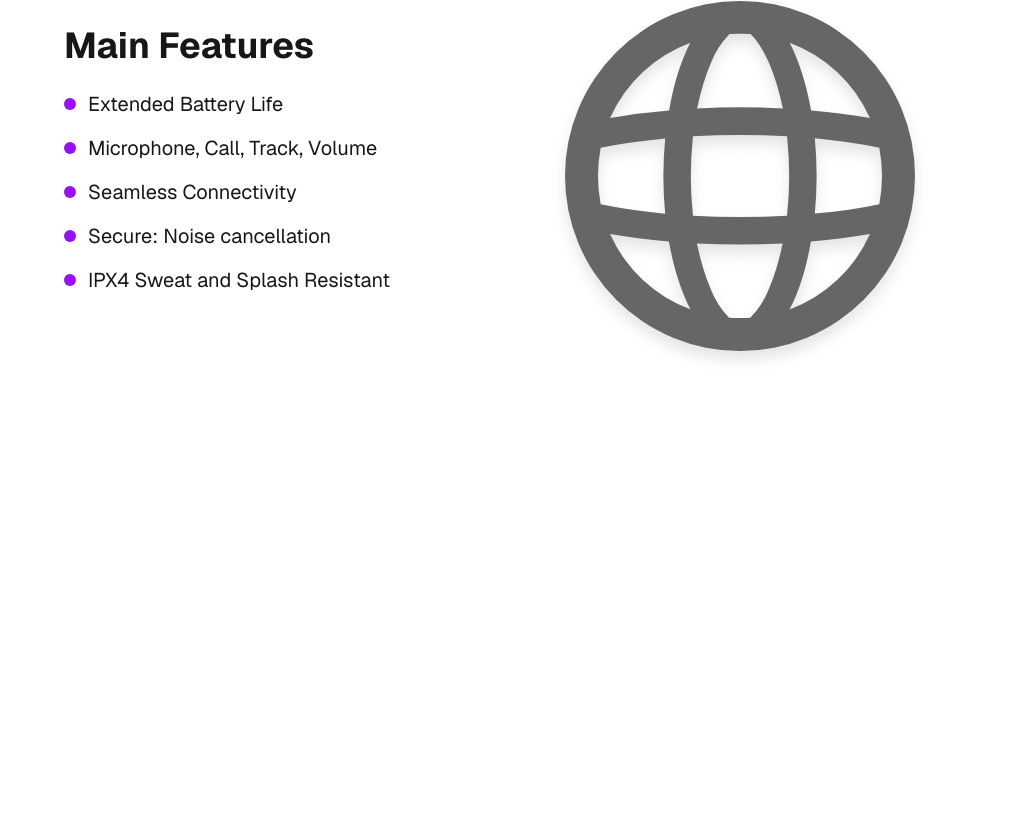
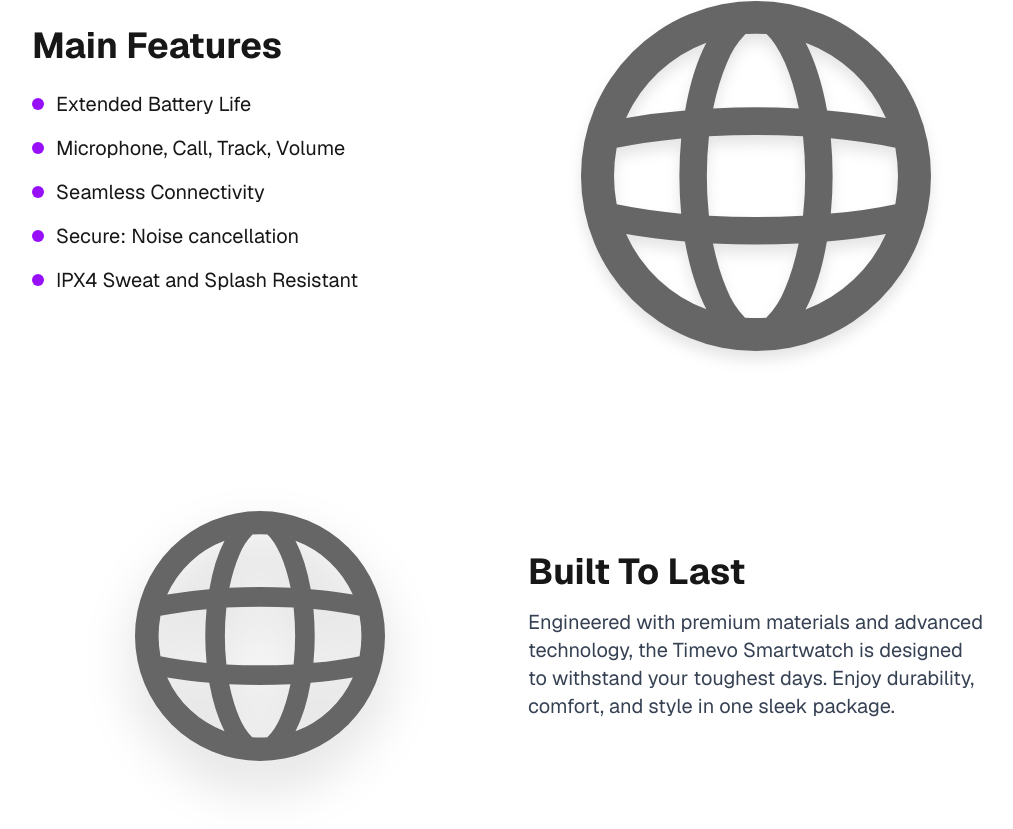
Before and after one commit to Isaladwy/timevo-landing-page, a Next.js app: page / in a window 1280 px wide. Shown: the part 819-1648 px from the top of the page, without its empty margins (132-1145 px from the left). Before the commit the page ends 1398 px from the top, so only its background shows below. Built offline with nearby package versions, Linux system fonts and the light colour scheme.

Commit message:
Add BuiltToLast component to Home page

```diff
--- /dev/null
+++ b/app/components/BuiltToLast/BuiltToLast.tsx
@@ -0,0 +1,27 @@
+import React from 'react';
+
+const BuiltToLast = () => {
+  return (
+    <section className="w-full flex flex-col md:flex-row items-center justify-between gap-10 py-16 px-6 md:px-20">
+      {/* Image */}
+      <div className="flex-1 flex items-center justify-center mb-8 md:mb-0">
+        <img
+          src="/globe.svg"
+          alt="Built to Last Smartwatch"
+          className="w-[300px] h-[200px] md:w-[400px] md:h-[250px] object-contain drop-shadow-2xl rounded-2xl"
+        />
+      </div>
+      {/* Text */}
+      <div className="flex-1 flex flex-col items-start justify-center">
+        <h2 className="text-3xl md:text-4xl font-bold mb-4">Built To Last</h2>
+        <p className="text-lg md:text-xl text-gray-700 max-w-lg">
+          Engineered with premium materials and advanced technology, the Timevo
+          Smartwatch is designed to withstand your toughest days. Enjoy
+          durability, comfort, and style in one sleek package.
+        </p>
+      </div>
+    </section>
+  );
+};
+
+export default BuiltToLast;
--- a/app/page.tsx
+++ b/app/page.tsx
@@ -1,6 +1,7 @@
 import Image from 'next/image';
 import Hero from './components/Hero/Hero';
 import Features from './components/Features/Features';
+import BuiltToLast from './components/BuiltToLast/BuiltToLast';
 
 export default function Home() {
   return (
@@ -8,6 +9,7 @@ export default function Home() {
       <main className="flex flex-col gap-[32px] row-start-2 items-center sm:items-start">
         <Hero />
         <Features />
+        <BuiltToLast />
       </main>
     </div>
   );
```
